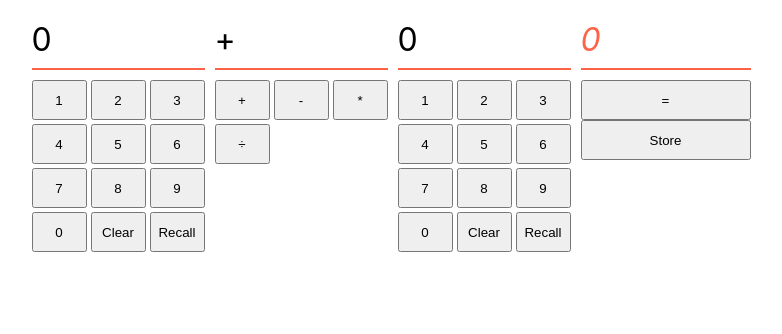
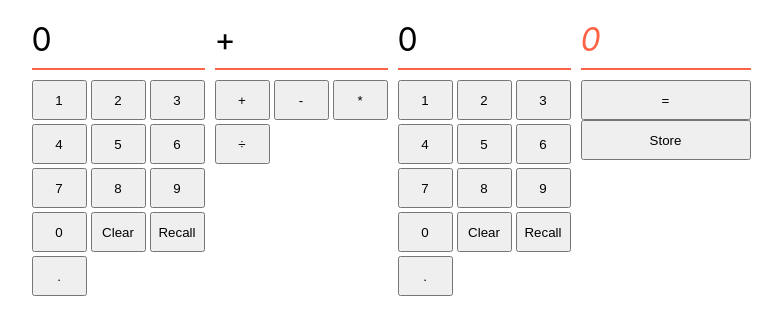
Before and after one commit to boolean-uk/react-state-calculator, a React (Create React App) app: page / in a window 1280 px wide. Shown: the top 334 px of the page, without its empty margins (249-1031 px from the left). Built offline with nearby package versions, Linux system fonts and the light colour scheme.

Commit message:
Extension 3 completed

```diff
--- a/src/App.js
+++ b/src/App.js
@@ -11,7 +11,7 @@ const [storedNumber, setStoredNumber] = useState(0)
 
 const handlerNum1 = (event) => {
   const value = event.target.innerText
-  if (num1 == 0) {
+  if (num1.toString() === '0') {
     setNum1(value)
   } else {
     setNum1(num1 + value)
@@ -20,7 +20,7 @@ const handlerNum1 = (event) => {
 
 const handlerNum2 = (event) => {
   const value = event.target.innerText
-  if (num2 == 0){
+  if (num2.toString() === '0') {
     setNum2(value)
   } else {
     setNum2(num2 + value)
@@ -41,8 +41,8 @@ const handlerSymbol = (event) => {
 }
 
 const calculate = () => {
-  const int1 = parseInt(num1)
-  const int2 = parseInt(num2)
+  const int1 = parseFloat(num1)
+  const int2 = parseFloat(num2)
   let result = 0
   if (symbol === '+') {
     result = int1 + int2
@@ -68,6 +68,19 @@ const recallNum2 = () => {
   setNum2(storedNumber)
 }
 
+const handlerDecimalSeparator1 = () => {
+  if (!num1.toString().includes('.')) {
+    setNum1(num1 + '.')
+  }
+}
+
+const handlerDecimalSeparator2 = () => {
+  if (!num2.toString().includes('.')) {
+    setNum2(num2 + '.')
+  }
+}
+
+
 
   return (
     <div className="calculator">
@@ -86,6 +99,7 @@ const recallNum2 = () => {
             <button onClick={handlerNum1}>0</button>
             <button onClick={handlerClearNum1}>Clear</button>
             <button onClick={recallNum1}>Recall</button>
+            <button onClick={handlerDecimalSeparator1}>.</button>
           </div>
         </div>
 
@@ -114,6 +128,7 @@ const recallNum2 = () => {
             <button onClick={handlerNum2}>0</button>
             <button onClick={handlerClearNum2}>Clear</button>
             <button onClick={recallNum2}>Recall</button>
+            <button onClick={handlerDecimalSeparator2}>.</button>
           </div>
         </div>
         <div className="panel answer">
```
